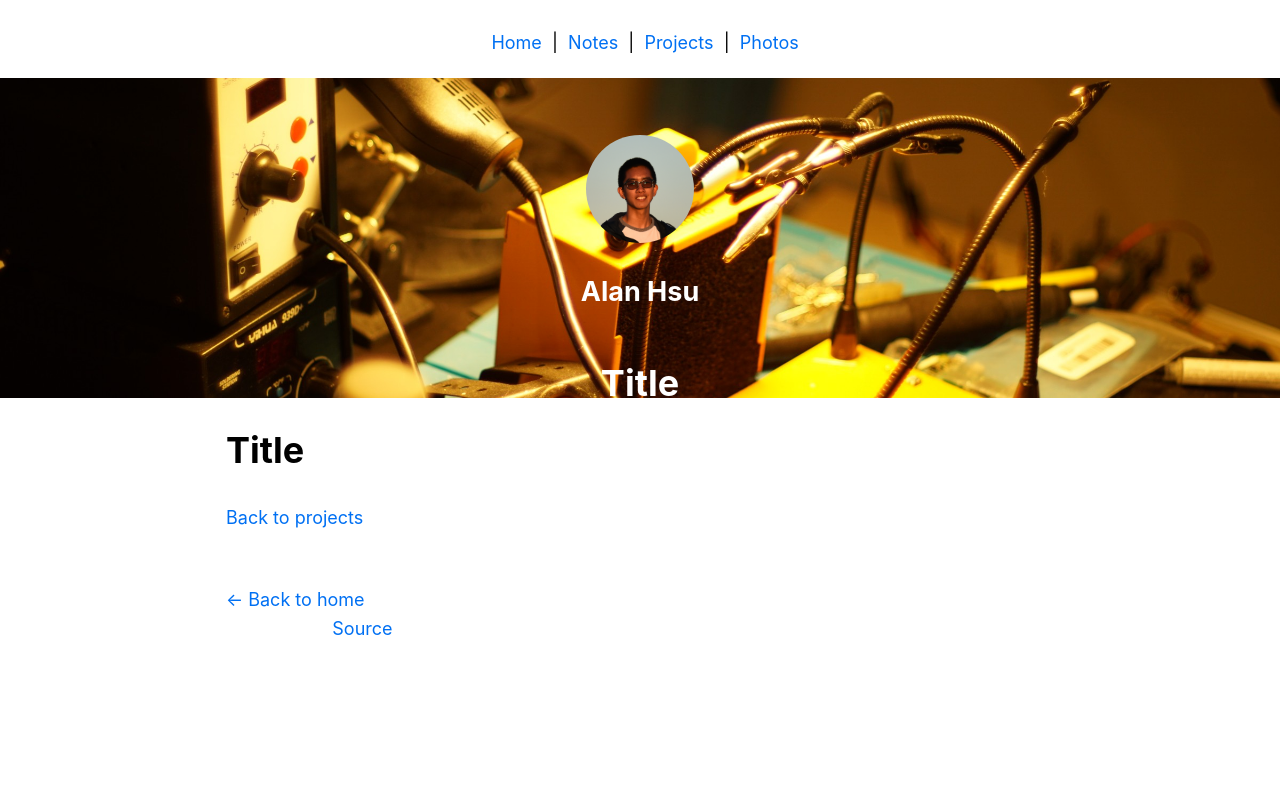
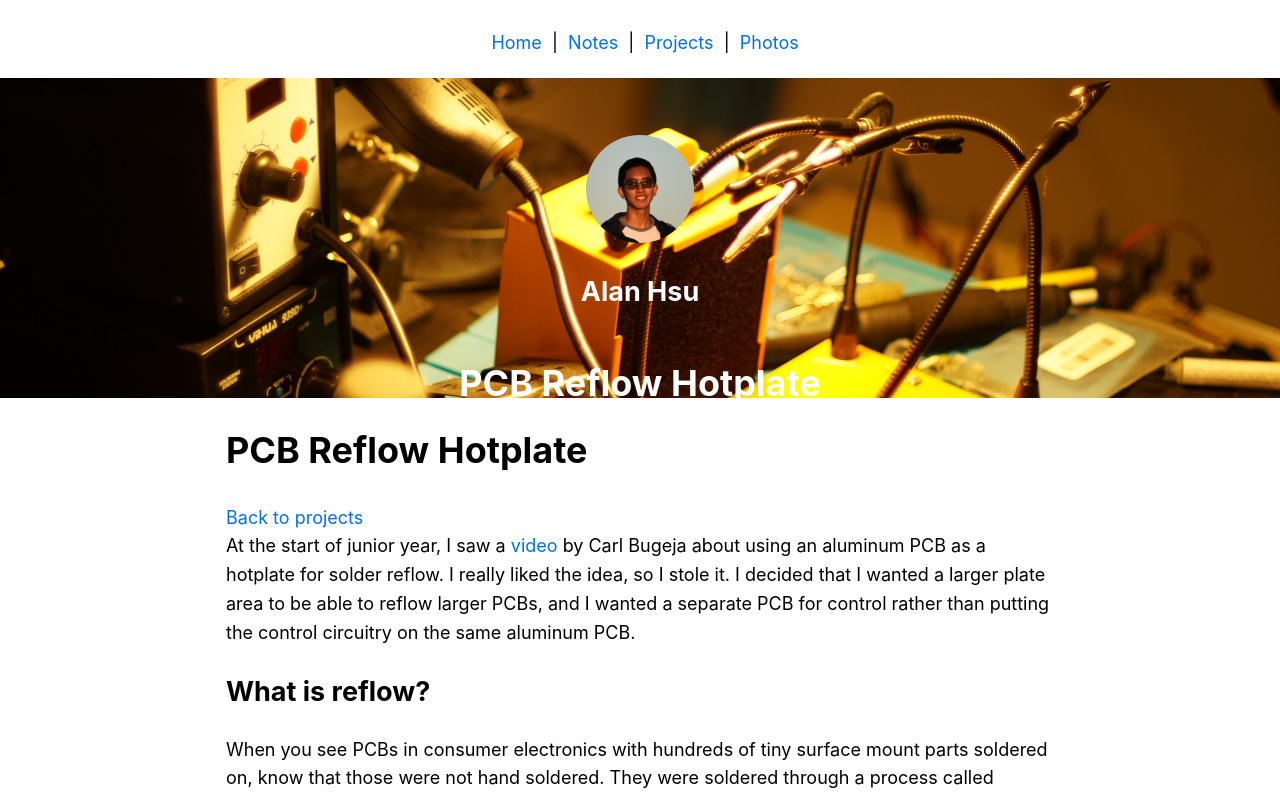
Before and after one commit to Alan-JH/nextjs-alan-website, a Next.js app: page /projects/pcb-heater in a window 1280 px wide. Shown: the top 797 px of the page. Built offline with nearby package versions, Linux system fonts and the light colour scheme.

Commit message:
pcb heater WIP

```diff
--- a/pages/projects/pcb-heater.js
+++ b/pages/projects/pcb-heater.js
@@ -5,7 +5,7 @@ import Image from 'next/image'
 import { img_photo_descrip_block } from '../../components/img_blocks'
 import styles from '../../components/layout.module.css'
 
-const title = "Title"
+const title = "PCB Reflow Hotplate"
 
 export default function FirstPost() {
   return (
@@ -20,6 +20,11 @@ export default function FirstPost() {
       </Link>
       <br></br>
 
+      At the start of junior year, I saw a <a href="https://www.youtube.com/watch?v=dy9NutXl2OY" target="_blank">video</a>&nbsp;by Carl Bugeja about using an aluminum PCB as a hotplate for solder reflow. I really liked the idea, so I stole it. I decided that I wanted
+      a larger plate area to be able to reflow larger PCBs, and I wanted a separate PCB for control rather than putting the control circuitry on the same aluminum PCB.
+
+      <h2>What is reflow?</h2>
+      When you see PCBs in consumer electronics with hundreds of tiny surface mount parts soldered on, know that those were not hand soldered. They were soldered through a process called reflow, where all the solder on the board is heated at once.
     </Layout>
 
   )
```
